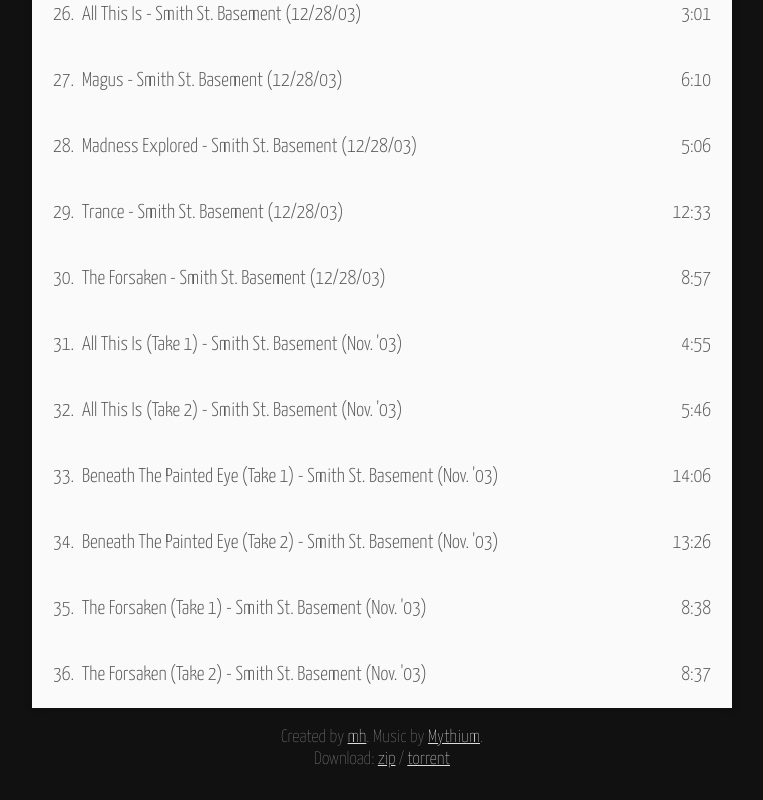
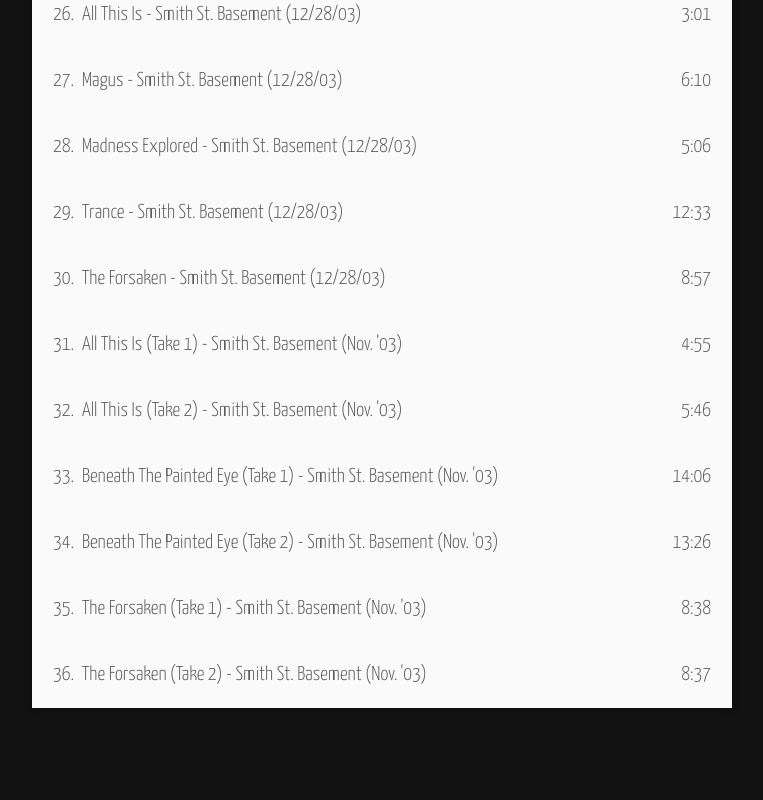
Before and after one commit to zidniryi/MusicPlayerHTML5andJS, a plain HTML site: page index.html in a window 1280 px wide. Shown: the part 1979-2779 px from the top of the page, without its empty margins (258-1021 px from the left). After the commit the page ends 2717 px from the top, so only its background shows below. Drawn offline with nearby package versions, Linux system fonts and the light colour scheme.

Commit message:
fixing bug

```diff
--- a/index.html
+++ b/index.html
@@ -651,20 +651,6 @@
         </div>
       </div>
       <div class="column add-bottom center">
-        <p>
-          Created by <a href="http://www.markhillard.com/">mh</a>. Music by
-          <a href="http://www.mythium.net/">Mythium</a>.
-        </p>
-        <p>
-          Download:
-          <a href="https://archive.org/download/mythium/mythium_vbr_mp3.zip"
-            >zip</a
-          >
-          /
-          <a href="https://archive.org/download/mythium/mythium_archive.torrent"
-            >torrent</a
-          >
-        </p>
       </div>
     </div>
     <script src="http://cdnjs.cloudflare.com/ajax/libs/jquery/3.0.0/jquery.min.js"></script>
```
